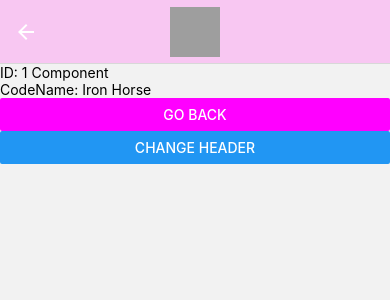
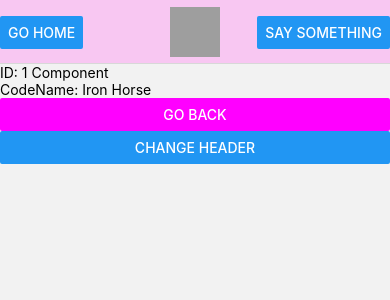
Before and after one commit to sorintf/navigation, a React Native app: screen /Users in a window 390 px wide. Shown: the top 300 px of the page. Built offline with nearby package versions, Linux system fonts and the light colour scheme; grey boxes are pictures that could not be loaded.

Commit message:
Navigation buttons

```diff
--- a/App.tsx
+++ b/App.tsx
@@ -3,7 +3,7 @@
 import React from 'react';
 import { NavigationContainer } from '@react-navigation/native';
 import { createNativeStackNavigator } from '@react-navigation/native-stack';
-import { View, Text } from 'react-native';
+import { View, Text, Button } from 'react-native';
 
 import Home from './src/home';
 import Users from './src/users';
@@ -40,11 +40,30 @@ function App() {
           name="Users"
           component={Users}
           initialParams={{ id:1, codeName:'Iron Horse' }}
-          options={{
-            // this is replacing the structure of the title so the styling is no longer applied
-            // headerTitle: props => LogoTitle(props)
-            // title:'x-users'
-          }}
+          options={({navigation})=>({
+
+            headerLeft:()=><Button
+              title="go home"
+              onPress={ () => navigation.navigate('Home') }
+            />
+          })}
+
+
+          //   {
+          //   headerLeft:()=><Button
+          //     title="do less"
+          //     onPress={ () => alert('less') }
+          //   />,
+          //   headerRight:()=><Button
+          //     title="do more"
+          //     onPress={ () => alert('more') }
+          //   />
+
+          //   // this is replacing the structure of the title so the styling is no longer applied
+          //   // headerTitle: props => LogoTitle(props)
+          //   // title:'x-users'
+          //   // headerShown:false
+          // }}
         />
       </Stack.Navigator>
     </NavigationContainer>
--- a/src/users.js
+++ b/src/users.js
@@ -1,4 +1,4 @@
-import React from "react";
+import React, { useEffect } from "react";
 import { Text, View, Button } from "react-native";
 import { useNavigation, useRoute } from '@react-navigation/native';
 
@@ -6,6 +6,17 @@ const Users = () => {
     const navigation = useNavigation();
     const route = useRoute();
     const {id,codeName} = route.params;
+
+    useEffect(()=>{
+        setTimeout(()=>{
+            navigation.setOptions({
+                headerRight:()=><Button
+                title="say something"
+                onPress={ () => alert('something') }
+                />
+            })
+        },2000)
+    },[navigation]);
 
     return(
         <View>
```
